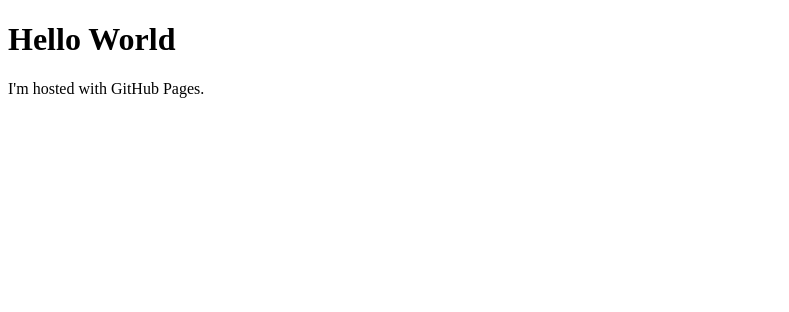
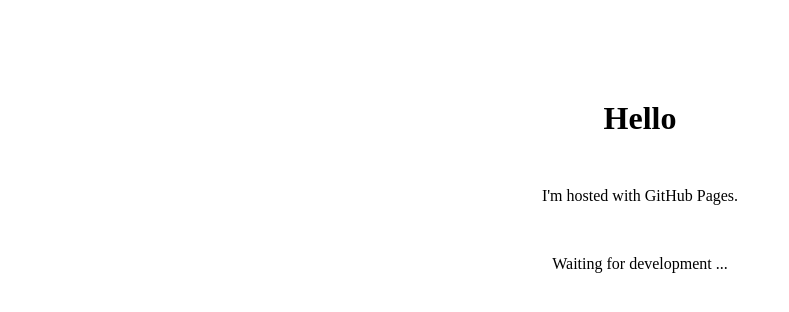
Before and after one commit to redyouzi/redyouzi.github.io, a plain HTML site: page index.html in a window 1280 px wide. Shown: the whole page, without its empty margins (0-789 px from the left). Drawn offline with Linux system fonts and the light colour scheme.

Commit message:
update css

```diff
--- /dev/null
+++ b/assets/index.css
@@ -0,0 +1,6 @@
+* {
+    margin: 0;
+    padding: 0;
+    text-align: center;
+    margin-top: 50px;
+}
--- a/index.html
+++ b/index.html
@@ -6,11 +6,13 @@
     <meta http-equiv="X-UA-Compatible" content="IE=edge">
     <meta name="viewport" content="width=device-width, initial-scale=1.0">
     <title>Document</title>
+    <link rel="stylesheet" href="./assets/index.css">
 </head>
 
 <body>
-    <h1>Hello World</h1>
+    <h1>Hello</h1>
     <p>I'm hosted with GitHub Pages.</p>
+    <p>Waiting for development ...</p>
 </body>
 
 </html>
```
